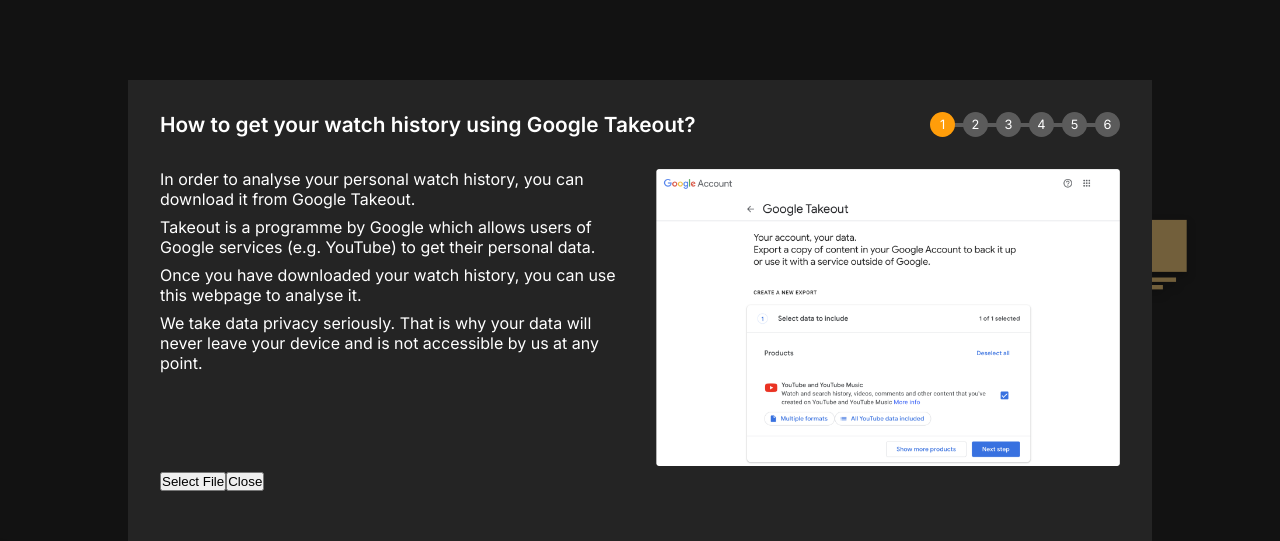
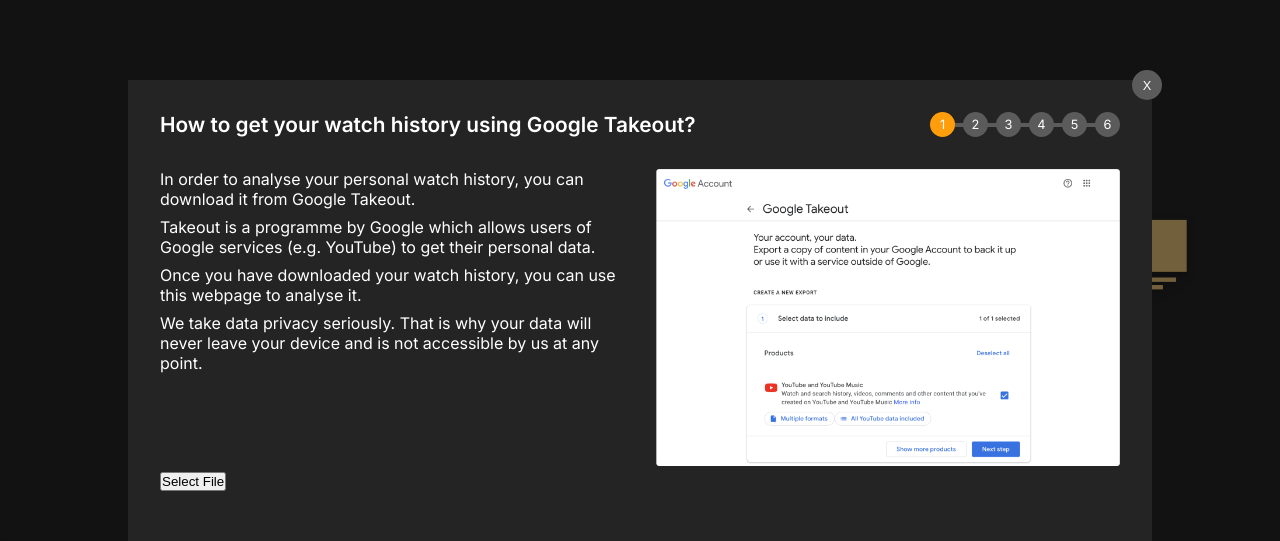
Before and after one commit to leosch1/youtube-path, a Next.js app: page / in a window 1280 px wide. Both pictures are taken after a click on the button "Use your own data". Shown: the top 541 px of the page. Built offline with nearby package versions, Linux system fonts and the light colour scheme.

Commit message:
add close button

```diff
--- a/components/OwnDataModal.module.css
+++ b/components/OwnDataModal.module.css
@@ -12,13 +12,27 @@
 }
 
 .container {
+    position: relative;
     width: 80%;
     height: 80%;
+    padding: 2em;
     background-color: var(--background-color);
-    color: white;
-    padding: 1em;
-    overflow: auto;
-    padding: 2em;
+    color: var(--primary-text-color);
+}
+
+.closeButton {
+    position: absolute;
+    top: -10px;
+    right: -10px;
+    border: none;
+    font-size: 0.8em;
+    font-weight: 400;
+    color: var(--primary-text-color);
+    cursor: pointer;
+    width: 30px;
+    height: 30px;
+    border-radius: 50%;
+    background-color: var(--secondary-background-color);
 }
 
 .head {
--- a/components/OwnDataModal.tsx
+++ b/components/OwnDataModal.tsx
@@ -1,6 +1,5 @@
 import React, { FC } from 'react';
 import styles from './OwnDataModal.module.css';
-import Image from 'next/image'
 
 interface OwnDataModalProps {
     onClose: () => void;
@@ -15,6 +14,8 @@
     return (
         <div className={styles.modalOverlay} onClick={onClose}>
             <div className={styles.container} onClick={stopPropagation}>
+                <button className={styles.closeButton} onClick={onClose}>X</button>
+
                 <div className={styles.head}>
                     <h2>How to get your watch history using Google Takeout?</h2>
                     <div className={styles.stepsContainer}>
@@ -42,7 +43,6 @@
                     </div>
                 </div>
                 <button onClick={() => fileInputRef.current?.click()}>Select File</button>
-                <button onClick={onClose}>Close</button>
             </div>
         </div>
     );
```
